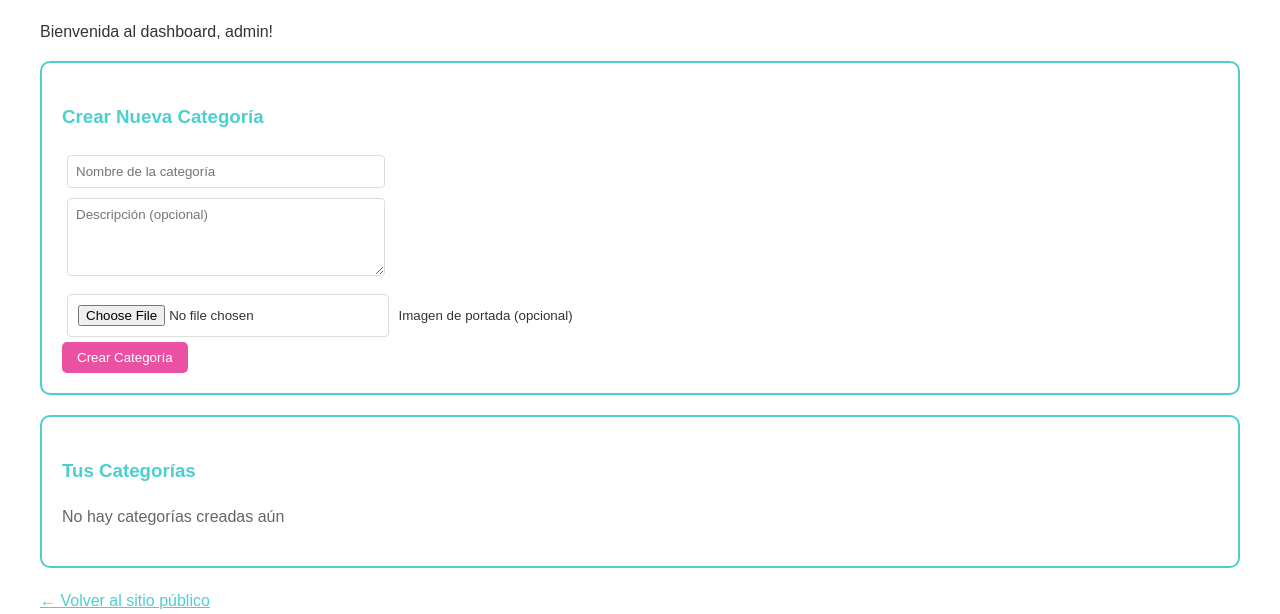
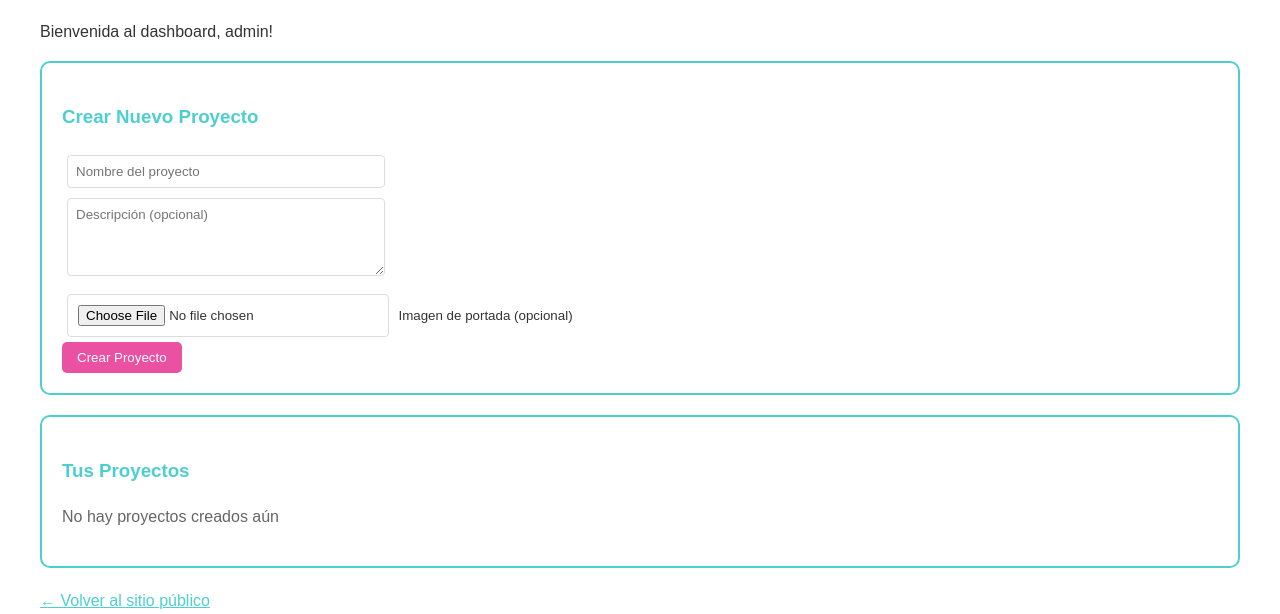
Before and after one commit to donpeperabe/Karla-Rabe-Design-Demo, a Flask app: page /dashboard in a window 1280 px wide. Shown: the part 309-923 px from the top of the page. Run offline with Flask 3, Linux system fonts and the light colour scheme; a user stored in the database is signed in.

Commit message:
Update panel.html

```diff
--- a/templates/dashboard/panel.html
+++ b/templates/dashboard/panel.html
@@ -4,25 +4,25 @@
 <h2 style="color: #EB51A2;">Panel de Administración</h2>
 <p>Bienvenida al dashboard, {{ current_user.username }}!</p>
 
-<!-- Crear Categoría -->
+<!-- Crear Proyecto -->
 <div style="border: 2px solid #4DCFCF; padding: 20px; border-radius: 10px; margin-bottom: 20px;">
-    <h3 style="color: #4DCFCF;">Crear Nueva Categoría</h3>
-    <form method="POST" action="{{ url_for('crear_categoria') }}" enctype="multipart/form-data">
-        <input type="text" name="name" placeholder="Nombre de la categoría" required
+    <h3 style="color: #4DCFCF;">Crear Nuevo Proyecto</h3>
+    <form method="POST" action="{{ url_for('crear_proyecto') }}" enctype="multipart/form-data">
+        <input type="text" name="name" placeholder="Nombre del proyecto" required
                style="padding: 8px; width: 300px; margin: 5px;"><br>
         <textarea name="description" placeholder="Descripción (opcional)"
                   style="padding: 8px; width: 300px; margin: 5px; height: 60px;"></textarea><br>
         <input type="file" name="cover_image" accept="image/*" style="margin: 5px;">
         <small>Imagen de portada (opcional)</small><br>
         <button type="submit" style="background: #EB51A2; color: white; padding: 8px 15px; border: none; border-radius: 5px;">
-            Crear Categoría
+            Crear Proyecto
         </button>
     </form>
 </div>
 
-<!-- Lista de Categorías -->
+<!-- Lista de Proyectos -->
 <div style="border: 2px solid #4DCFCF; padding: 20px; border-radius: 10px;">
-    <h3 style="color: #4DCFCF;">Tus Categorías</h3>
+    <h3 style="color: #4DCFCF;">Tus Proyectos</h3>
 
     {% for category in categories %}
     <div style="border: 1px solid #ddd; padding: 15px; margin: 10px 0; border-radius: 5px;">
@@ -35,12 +35,12 @@
                 {% endif %}
             </div>
             <div style="display: flex; gap: 8px;">
-                <a href="{{ url_for('editar_categoria', category_id=category.id) }}"
+                <a href="{{ url_for('editar_proyecto', proyecto_id=category.id) }}"
                    style="background: #EB51A2; color: white; padding: 6px 12px; border-radius: 5px; text-decoration: none; font-size: 12px; transition: all 0.3s ease;">
                      Editar
                 </a>
-                <form method="POST" action="{{ url_for('eliminar_categoria', category_id=category.id) }}"
-                      onsubmit="return confirm('¿Estás segura de eliminar la categoría &quot;{{ category.name }}&quot; y sus {{ category.images|length }} imágenes?')"
+                <form method="POST" action="{{ url_for('eliminar_proyecto', proyecto_id=category.id) }}"
+                      onsubmit="return confirm('¿Estás segura de eliminar el proyecto &quot;{{ category.name }}&quot; y sus {{ category.images|length }} imágenes?')"
                       style="margin: 0;">
                     <button type="submit"
                             style="background: #ff4444; color: white; border: none; padding: 6px 12px; border-radius: 5px; cursor: pointer; font-size: 12px; transition: all 0.3s ease;">
@@ -56,8 +56,8 @@
              style="width: 150px; height: 150px; object-fit: cover; border-radius: 5px; margin-bottom: 10px;">
         {% endif %}
 
-        <!-- Subir Imagen a esta categoría -->
-        <form method="POST" action="{{ url_for('subir_imagen', category_id=category.id) }}"
+        <!-- Subir Imagen a este proyecto -->
+        <form method="POST" action="{{ url_for('subir_imagen', proyecto_id=category.id) }}"
               enctype="multipart/form-data" style="margin: 15px 0;">
             <input type="text" name="title" placeholder="Título de la imagen (opcional)"
                    style="padding: 5px; margin: 5px;">
@@ -67,7 +67,7 @@
             </button>
         </form>
 
-        <!-- Mostrar Imágenes de la categoría -->
+        <!-- Mostrar Imágenes del proyecto -->
         <div style="display: flex; flex-wrap: wrap; gap: 10px;">
             {% for image in category.images %}
             <div style="text-align: center;">
@@ -84,19 +84,18 @@
                 </form>
             </div>
             {% else %}
-            <p style="color: #666;">No hay imágenes en esta categoría</p>
+            <p style="color: #666;">No hay imágenes en este proyecto</p>
             {% endfor %}
         </div>
     </div>
     {% else %}
-    <p style="color: #666;">No hay categorías creadas aún</p>
+    <p style="color: #666;">No hay proyectos creados aún</p>
     {% endfor %}
 </div>
 
 <!-- Enlace para volver al sitio público -->
 <div style="margin-top: 20px;">
-    <a href="{{ url_for('public.home') }}" style="color: #4DCFCF;">← Volver al sitio público</a>
+    <a href="{{ url_for('home') }}" style="color: #4DCFCF;">← Volver al sitio público</a>
 </div>
 
-
 {% endblock %}
```
